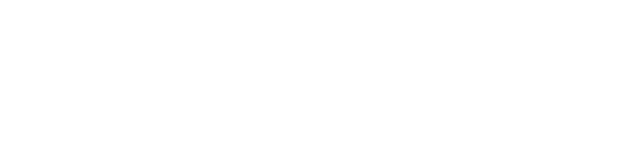
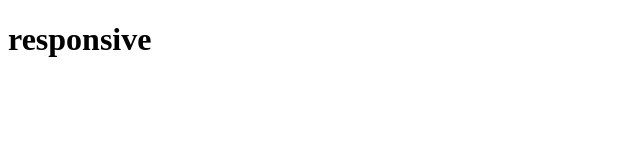
Before and after one commit to rayhonaistamova/new, a plain HTML site: page index.html in a window 1280 px wide. Shown: the whole page, without its empty margins (0-640 px from the left). Drawn offline with Linux system fonts and the light colour scheme.

Commit message:
new branch

```diff
--- a/index.html
+++ b/index.html
@@ -7,6 +7,6 @@
     <title>Document</title>
 </head>
 <body>
-
+    <h1>responsive</h1>
 </body>
 </html>
```
